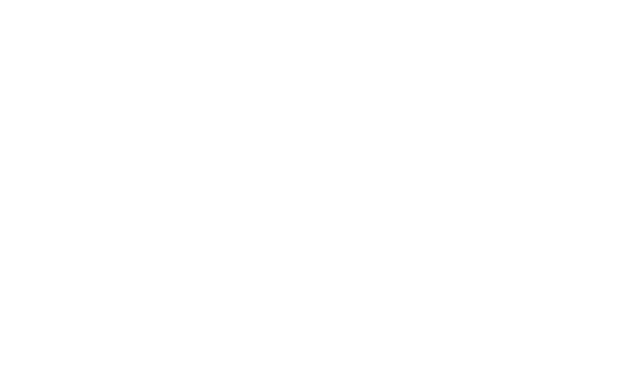
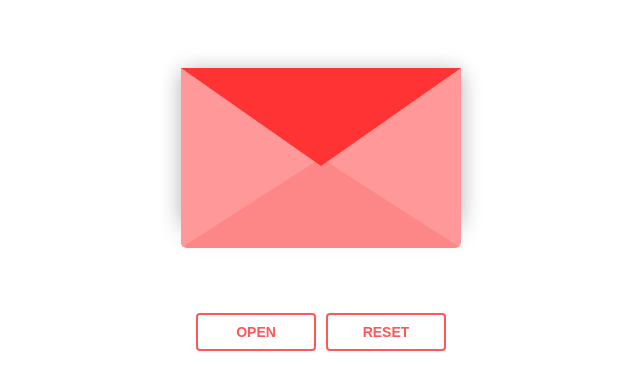
Before and after one commit to Carlitosandia/charliedev, a React (Vite) app: page /letter in a window 1280 px wide. Before the commit this address had no page. Shown: the part 232-622 px from the top of the page, without its empty margins (319-959 px from the left). Built offline with nearby package versions, Linux system fonts and the light colour scheme.

Commit message:
Letter added

```diff
--- a/src/App.jsx
+++ b/src/App.jsx
@@ -10,6 +10,7 @@
 import Contact from './pages/Contact/Contact';
 import './App.css';
 import Flower from './pages/Sofi/Flower';
+import HeartLetter from './pages/Sofi/HeartLetter';
 
 function App() {
   return (
@@ -25,6 +26,7 @@
         <Route path="/:type/:id" element={<Skill />} />
         <Route path="/contact" element={<Contact />} />
         <Route path="/flores" element={<Flower />} />
+        <Route path="/letter" element={<HeartLetter />} />
       </Routes>
     </Router>
   );
--- /dev/null
+++ b/src/pages/Sofi/HeartLetter.css
@@ -0,0 +1,260 @@
+#envelope {
+  margin: 150px;
+  position: relative;
+  width: 280px;
+  height: 150px;
+  border-bottom-left-radius: 6px;
+  border-bottom-right-radius: 6px;
+  margin-left: auto;
+  margin-right: auto;
+  top: 150px;
+  background-color: #f9c5c8;
+  box-shadow: 0 4px 20px rgba(0, 0, 0, 0.2);
+}
+
+.front {
+  position: absolute;
+  width: 0;
+  height: 0;
+  z-index: 3;
+}
+
+.flap {
+  border-left: 140px solid transparent;
+  border-right: 140px solid transparent;
+  border-bottom: 82px solid transparent;
+  /* a little smaller */
+  border-top: 98px solid #ff3333;
+  /* a little larger */
+  transform-origin: top;
+  pointer-events: none;
+}
+
+.pocket {
+  border-left: 140px solid #ff9999;
+  border-right: 140px solid #ff9999;
+  border-bottom: 90px solid #fd8787;
+  border-top: 90px solid transparent;
+  border-bottom-left-radius: 6px;
+  border-bottom-right-radius: 6px;
+}
+
+.letter {
+  position: relative;
+  background-color: #f9c5c8;
+  margin: 5% auto 0px auto;
+  height: auto; /* permite crecer */
+  border-radius: 6px;
+  box-shadow: 0 2px 26px rgba(0, 0, 0, 0.12);
+  padding: 20px 15px 0px 15px;
+  box-sizing: border-box; /* para que padding no aumente tamaño externo */
+}
+
+
+.letter:after {
+  display: none;
+}
+
+
+.words {
+  position: relative;      /* Para que fluya en el documento */
+  left: 0;                 /* quitar offset */
+  width: 100%;             /* que use todo el ancho del contenedor */
+  height: auto;            /* altura según contenido */
+  background-color: transparent; /* sin fondo para no ocultar texto */
+  padding: 10px 15px;
+  color: #000;
+  font-family: Arial, sans-serif;
+  font-size: 15px;
+  line-height: 1.4;
+  margin: 0;               /* elimina márgenes extras */
+}
+
+
+.words.line1 {
+  top: 15%;
+  width: 20%;
+  height: 7%;
+}
+
+.words.line2 {
+  top: 30%;
+}
+
+.words.line3 {
+  top: 50%;
+}
+
+.words.line4 {
+  top: 70%;
+}
+
+.open .flap {
+  transform: rotateX(180deg);
+  transition: transform 0.4s ease, z-index 0.6s;
+  z-index: 1;
+}
+
+.close .flap {
+  transform: rotateX(0deg);
+  transition: transform 0.4s 0.6s ease, z-index 1s;
+  z-index: 5;
+}
+
+.close .letter {
+  transform: translateY(0px);
+  transition: transform 0.4s ease, z-index 1s;
+  z-index: 1;
+}
+
+.open .letter {
+  transform: translateY(-150px);
+  transition: transform 0.4s 0.6s ease, z-index 0.6s;
+  z-index: 2;
+}
+
+.hearts {
+  position: absolute;
+  top: 90px;
+  left: 0;
+  right: 0;
+  z-index: 2;
+}
+
+.heart {
+  position: absolute;
+  bottom: 0;
+  right: 10%;
+  pointer-events: none;
+}
+
+.heart:before,
+.heart:after {
+  position: absolute;
+  content: "";
+  left: 50px;
+  top: 0;
+  width: 50px;
+  height: 80px;
+  background: #D00000;
+  border-radius: 50px 50px 0 0;
+  transform: rotate(-45deg);
+  transform-origin: 0 100%;
+  pointer-events: none;
+}
+
+.heart:after {
+  left: 0;
+  transform: rotate(45deg);
+  transform-origin: 100% 100%;
+}
+
+.close .heart {
+  opacity: 0;
+  -webkit-animation: none;
+          animation: none;
+}
+
+.a1 {
+  left: 20%;
+  transform: scale(0.6);
+  opacity: 1;
+  -webkit-animation: slideUp 4s linear 1, sideSway 2s ease-in-out 4 alternate;
+  -moz-animation: slideUp 4s linear 1, sideSway 2s ease-in-out 4 alternate;
+  -webkit-animation-fill-mode: forwards;
+          animation-fill-mode: forwards;
+  -webkit-animation-delay: 0.7s;
+          animation-delay: 0.7s;
+}
+
+.a2 {
+  left: 55%;
+  transform: scale(1);
+  opacity: 1;
+  -webkit-animation: slideUp 5s linear 1, sideSway 4s ease-in-out 2 alternate;
+  -moz-animation: slideUp 5s linear 1, sideSway 4s ease-in-out 2 alternate;
+  -webkit-animation-fill-mode: forwards;
+          animation-fill-mode: forwards;
+  -webkit-animation-delay: 0.7s;
+          animation-delay: 0.7s;
+}
+
+.a3 {
+  left: 10%;
+  transform: scale(0.8);
+  opacity: 1;
+  -webkit-animation: slideUp 7s linear 1, sideSway 2s ease-in-out 6 alternate;
+  -moz-animation: slideUp 7s linear 1, sideSway 2s ease-in-out 6 alternate;
+  -webkit-animation-fill-mode: forwards;
+          animation-fill-mode: forwards;
+  -webkit-animation-delay: 0.7s;
+          animation-delay: 0.7s;
+}
+
+@-webkit-keyframes slideUp {
+  0% {
+    top: 0;
+  }
+  100% {
+    top: -600px;
+  }
+}
+@keyframes slideUp {
+  0% {
+    top: 0;
+  }
+  100% {
+    top: -600px;
+  }
+}
+@-webkit-keyframes sideSway {
+  0% {
+    margin-left: 0px;
+  }
+  100% {
+    margin-left: 50px;
+  }
+}
+@keyframes sideSway {
+  0% {
+    margin-left: 0px;
+  }
+  100% {
+    margin-left: 50px;
+  }
+}
+
+
+.envlope-wrapper {
+  height: 380px;
+}
+
+.reset {
+  margin-top: 10rem;
+  text-align: center;
+}
+
+.reset button {
+  font-weight: 800;
+  font-style: normal;
+  transition: all 0.1s linear;
+  -webkit-appearance: none;
+  background-color: transparent;
+  border: solid 2px #ff5757;
+  border-radius: 4px;
+  color: #ff5757;
+  display: inline-block;
+  font-size: 14px;
+  text-transform: uppercase;
+  margin: 5px;
+  padding: 10px;
+  line-height: 1em;
+  text-decoration: none;
+  min-width: 120px;
+  cursor: pointer;
+}
+
+.reset button:hover {
+  background-color: #fc9d9d;
+  color: #a10000;
+}
--- /dev/null
+++ b/src/pages/Sofi/HeartLetter.jsx
@@ -0,0 +1,47 @@
+import React, { useState } from "react";
+import "./HeartLetter.css"; // Cambiamos a CSS normal en lugar de módulos
+
+export default function HeartLetter() {
+  const [isOpen, setIsOpen] = useState(false);
+
+  const handleOpen = () => {
+    setIsOpen(true);
+  };
+
+  const handleClose = () => {
+    setIsOpen(false);
+  };
+
+  return (
+    <>
+      <div className="envlope-wrapper">
+        <div
+          id="envelope"
+          className={isOpen ? "open" : "close"}
+          onClick={handleOpen}
+        >
+          <div className="front flap"></div>
+          <div className="front pocket"></div>
+          <div className="letter">
+            <div className="words">
+              Para Sofi:<br />
+              En este día de las cartas<br />
+              de amor quiero entregarte esta<br />
+              para demostrarte lo mucho que te quiero y te adoro con toda mi alma❤️
+            </div>
+          </div>
+          <div className="hearts">
+            <div className="heart a1"></div>
+            <div className="heart a2"></div>
+            <div className="heart a3"></div>
+          </div>
+        </div>
+      </div>
+
+      <div className="reset">
+        <button onClick={handleOpen} id="open">OPEN</button>
+        <button onClick={handleClose} id="reset">RESET</button>
+      </div>
+    </>
+  );
+}
```
